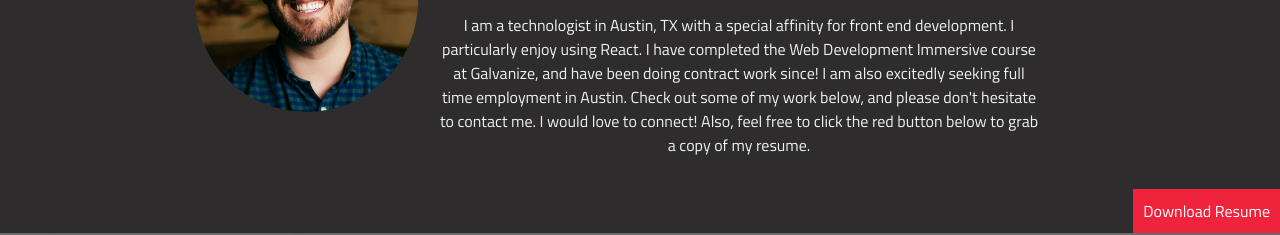
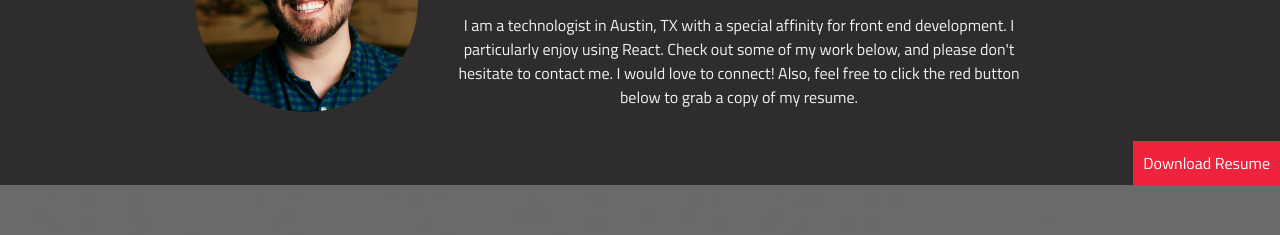
Before and after one commit to DTThor/portfolio-site, a website: page index.html in a window 1280 px wide. Shown: the part 265-500 px from the top of the page. Drawn offline with Linux system fonts and the light colour scheme.

Commit message:
update work history

```diff
--- a/index.html
+++ b/index.html
@@ -22,7 +22,7 @@
       <div class="col-wide">
         <h1>Dylan Thorwaldson</h1>
         <h2>Web Developer</h2>
-        <p>I am a technologist in Austin, TX with a special affinity for front end development. I particularly enjoy using <a id="text-link" href="https://reactjs.org/" target="_blank">React</a>. I have completed the Web Development Immersive course at <a id="text-link" href="https://www.galvanize.com/austin" target="_blank">Galvanize</a>, and have been doing contract work since! I am also excitedly seeking full time employment in Austin. Check out some of my work below, and please don't hesitate to contact me. I would love to connect! Also, feel free to click the red button below to grab a copy of my resume.</p>
+        <p>I am a technologist in Austin, TX with a special affinity for front end development. I particularly enjoy using <a id="text-link" href="https://reactjs.org/" target="_blank">React</a>. Check out some of my work below, and please don't hesitate to contact me. I would love to connect! Also, feel free to click the red button below to grab a copy of my resume.</p>
       </div>
     </div>
   </header>
```
